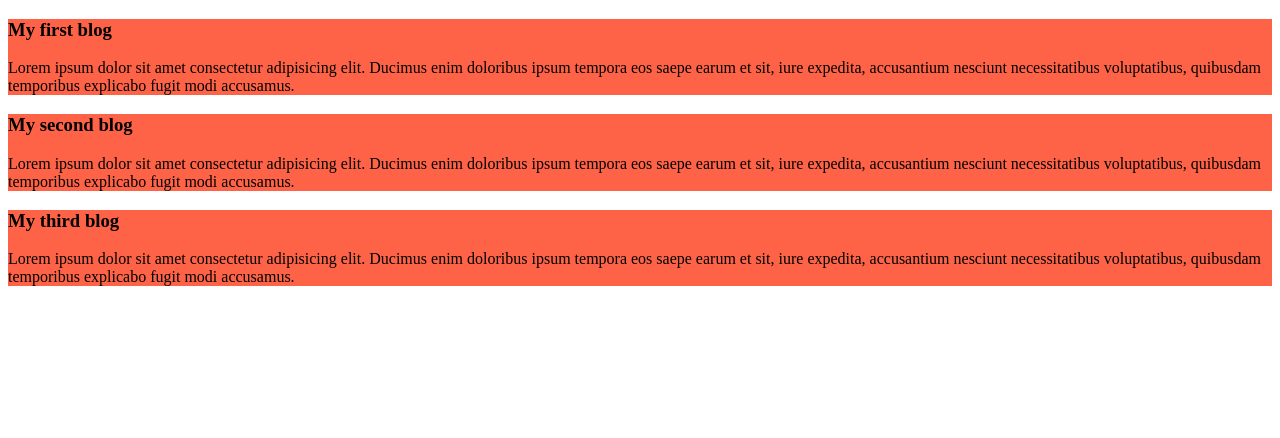
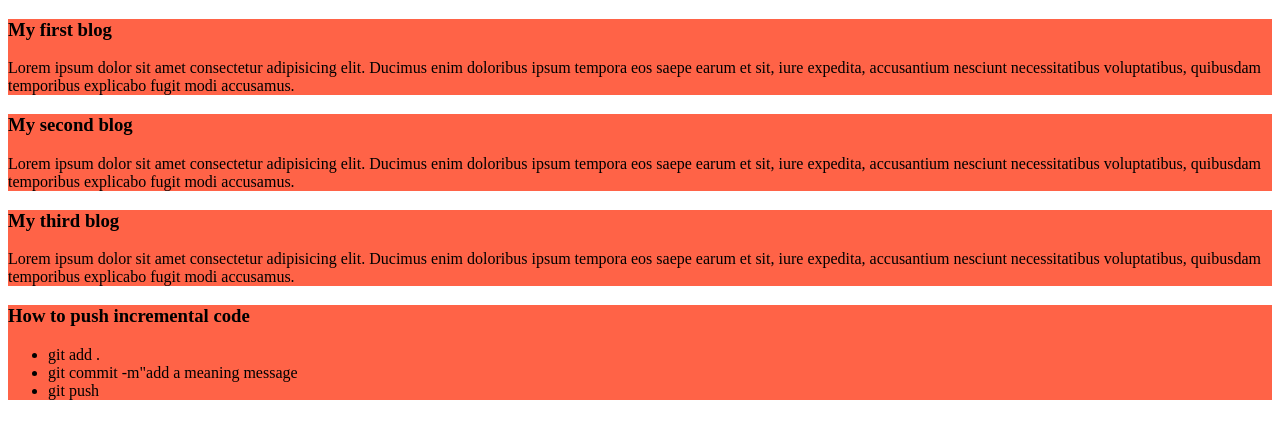
Before and after one commit to fazle5923/My-simple-website-, a plain HTML site: page index.html in a window 1280 px wide. Drawn offline with Linux system fonts and the light colour scheme.

Commit message:
added a list to push

```diff
--- a/index.html
+++ b/index.html
@@ -19,5 +19,13 @@
         <h3>My third blog</h3>
         <p>Lorem ipsum dolor sit amet consectetur adipisicing elit. Ducimus enim doloribus ipsum tempora eos saepe earum et sit, iure expedita, accusantium nesciunt necessitatibus voluptatibus, quibusdam temporibus explicabo fugit modi accusamus.</p>
     </div>
+    <div>
+        <h3>How to push incremental code</h3>
+        <ul>
+            <li>git add .</li>
+            <li>git commit -m"add a meaning message</li>
+            <li>git push</li>
+        </ul>
+    </div>
 </body>
 </html>
```
